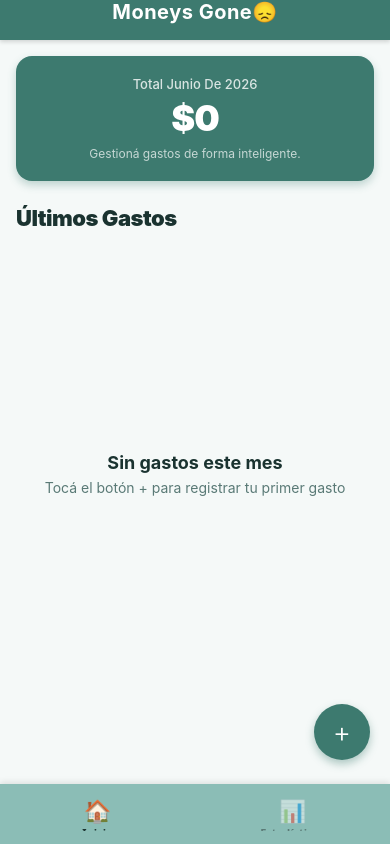
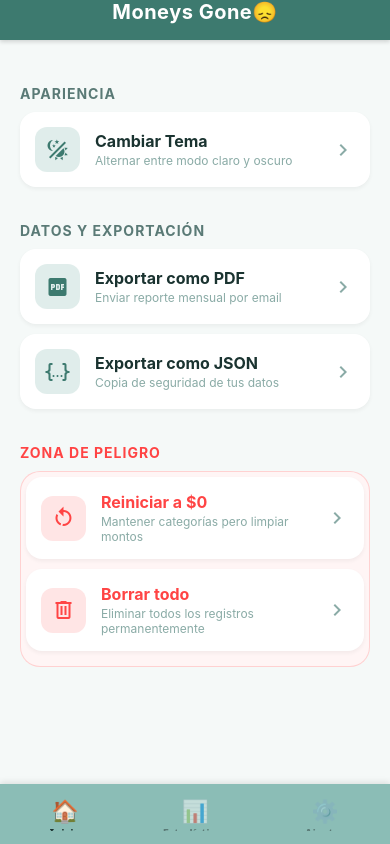
Before and after one commit to BrunoMoreno7/Taller-de-Aplicaciones, a React Native app: screen /Opciones in a window 390 px wide. Built offline with nearby package versions, Linux system fonts and the light colour scheme.

Commit message:
agrega pantalla de opciones

```diff
--- a/App.js
+++ b/App.js
@@ -4,20 +4,26 @@ import { createBottomTabNavigator } from '@react-navigation/bottom-tabs';
 import { createNativeStackNavigator } from '@react-navigation/native-stack';
 import { Text, Platform } from 'react-native';
 
+// IMPORTANTE: Si quieres usar MaterialCommunityIcons, debes importarlo:
+// import { MaterialCommunityIcons } from '@expo/vector-icons';
+
 import HomeScreen from './src/screens/HomeScreen';
 import NuevoGastoScreen from './src/screens/NuevoGastoScreen';
 import EstadisticasScreen from './src/screens/EstadisticasScreen';
+import OpcionesScreen from './src/screens/OpcionesScreen';
 import { COLORS } from './src/constants/theme';
 
 const Tab = createBottomTabNavigator();
 const Stack = createNativeStackNavigator();
 
 function TabIcon({ name, focused }) {
+  // Añadimos "Opciones" aquí para que coincida con el nombre de la ruta
   const icons = {
     Home: '🏠',
     Estadisticas: '📊',
-    Perfil: '👤',
+    Opciones: '⚙️', // Icono de engranaje (Emoji)
   };
+
   return (
     <Text
       style={{
@@ -25,7 +31,7 @@ function TabIcon({ name, focused }) {
         opacity: focused ? 1 : 0.5,
       }}
     >
-      {icons[name]}
+      {icons[name] || '❓'}
     </Text>
   );
 }
@@ -41,6 +47,8 @@ function HomeStack() {
           animation: 'slide_from_bottom',
         }}
       />
+      {/* Mantenemos Opciones aquí también por si quieres navegar desde el Header */}
+      <Stack.Screen name="Opciones" component={OpcionesScreen} />
     </Stack.Navigator>
   );
 }
@@ -74,7 +82,7 @@ export default function App() {
           },
         })}
       >
-         <Tab.Screen
+        <Tab.Screen
           name="Home"
           component={HomeStack}
           options={{ tabBarLabel: 'Inicio' }}
@@ -84,6 +92,14 @@ export default function App() {
           component={EstadisticasScreen}
           options={{ tabBarLabel: 'Estadísticas' }}
         />
+        <Tab.Screen
+          name="Opciones"
+          component={OpcionesScreen}
+          options={{
+            tabBarLabel: 'Ajustes'
+            // Quitamos el tabBarIcon de aquí porque ya lo maneja el TabIcon global arriba
+          }}
+        />
       </Tab.Navigator>
     </NavigationContainer>
   );
--- /dev/null
+++ b/src/screens/OpcionesScreen.js
@@ -0,0 +1,176 @@
+import React from 'react';
+import {
+  View,
+  Text,
+  StyleSheet,
+  ScrollView,
+  TouchableOpacity,
+  Alert,
+} from 'react-native';
+import { MaterialCommunityIcons } from '@expo/vector-icons'; // O la librería de iconos que uses
+import AppHeader from '../components/AppHeader';
+import { COLORS } from '../constants/theme';
+import { useGastos } from '../hooks/useGastos'; // Asumiendo que aquí tendrás las funciones para borrar
+
+export default function OpcionesScreen() {
+  const { limpiarGastos } = useGastos(); // Deberás implementar esto en tu hook
+
+  const handleToggleTheme = () => {
+    Alert.alert('Tema', 'Funcionalidad de tema oscuro próximamente.');
+  };
+
+  const handleExportData = (tipo) => {
+    Alert.alert(
+      'Exportar Datos',
+      `La exportación en formato ${tipo} por email estará disponible pronto.`
+    );
+  };
+
+  const confirmarBorrado = (modo) => {
+    const mensaje = modo === 'cero'
+      ? "¿Estás seguro de poner todos los montos en $0? Esta acción no se puede deshacer."
+      : "¿Estás seguro de eliminar todos los conceptos? Se borrará todo el historial.";
+
+    Alert.alert(
+      "Confirmar acción",
+      mensaje,
+      [
+        { text: "Cancelar", style: "cancel" },
+        {
+          text: "Confirmar",
+          style: "destructive",
+          onPress: () => {
+            // Aquí llamarías a la función de tu hook
+            console.log(`Ejecutando: ${modo}`);
+            Alert.alert("Éxito", "Operación realizada correctamente.");
+          }
+        }
+      ]
+    );
+  };
+
+  const OptionButton = ({ icon, title, subtitle, onPress, color = COLORS.text, isDestructive = false }) => (
+    <TouchableOpacity
+      style={styles.optionItem}
+      onPress={onPress}
+      activeOpacity={0.7}
+    >
+      <View style={[styles.iconContainer, { backgroundColor: isDestructive ? '#FFE5E5' : COLORS.primaryLight + '44' }]}>
+        <MaterialCommunityIcons name={icon} size={24} color={isDestructive ? '#FF4444' : COLORS.primary} />
+      </View>
+      <View style={styles.optionTextContainer}>
+        <Text style={[styles.optionTitle, { color: isDestructive ? '#FF4444' : color }]}>{title}</Text>
+        {subtitle && <Text style={styles.optionSubtitle}>{subtitle}</Text>}
+      </View>
+      <MaterialCommunityIcons name="chevron-right" size={24} color={COLORS.textMuted} />
+    </TouchableOpacity>
+  );
+
+  return (
+    <View style={styles.container}>
+      <AppHeader />
+
+      <ScrollView contentContainerStyle={styles.scroll}>
+        <Text style={styles.sectionTitle}>Apariencia</Text>
+        <OptionButton
+          icon="theme-light-dark"
+          title="Cambiar Tema"
+          subtitle="Alternar entre modo claro y oscuro"
+          onPress={handleToggleTheme}
+        />
+
+        <Text style={styles.sectionTitle}>Datos y Exportación</Text>
+        <OptionButton
+          icon="file-pdf-box"
+          title="Exportar como PDF"
+          subtitle="Enviar reporte mensual por email"
+          onPress={() => handleExportData('PDF')}
+        />
+        <OptionButton
+          icon="code-json"
+          title="Exportar como JSON"
+          subtitle="Copia de seguridad de tus datos"
+          onPress={() => handleExportData('JSON')}
+        />
+
+        <Text style={[styles.sectionTitle, { color: '#FF4444' }]}>Zona de Peligro</Text>
+        <View style={styles.dangerZone}>
+          <OptionButton
+            icon="restart"
+            title="Reiniciar a $0"
+            subtitle="Mantener categorías pero limpiar montos"
+            onPress={() => confirmarBorrado('cero')}
+            isDestructive
+          />
+          <OptionButton
+            icon="trash-can-outline"
+            title="Borrar todo"
+            subtitle="Eliminar todos los registros permanentemente"
+            onPress={() => confirmarBorrado('borrar')}
+            isDestructive
+          />
+        </View>
+      </ScrollView>
+    </View>
+  );
+}
+
+const styles = StyleSheet.create({
+  container: {
+    flex: 1,
+    backgroundColor: COLORS.background,
+  },
+  scroll: {
+    padding: 20,
+    paddingBottom: 40,
+  },
+  sectionTitle: {
+    fontSize: 14,
+    fontWeight: '700',
+    color: COLORS.textSecondary,
+    marginTop: 25,
+    marginBottom: 10,
+    textTransform: 'uppercase',
+    letterSpacing: 1,
+  },
+  optionItem: {
+    flexDirection: 'row',
+    alignItems: 'center',
+    backgroundColor: COLORS.white,
+    padding: 15,
+    borderRadius: 16,
+    marginBottom: 10,
+    elevation: 2,
+    shadowColor: '#000',
+    shadowOffset: { width: 0, height: 2 },
+    shadowOpacity: 0.05,
+    shadowRadius: 4,
+  },
+  iconContainer: {
+    width: 45,
+    height: 45,
+    borderRadius: 12,
+    justifyContent: 'center',
+    alignItems: 'center',
+    marginRight: 15,
+  },
+  optionTextContainer: {
+    flex: 1,
+  },
+  optionTitle: {
+    fontSize: 16,
+    fontWeight: '700',
+  },
+  optionSubtitle: {
+    fontSize: 12,
+    color: COLORS.textMuted,
+    marginTop: 2,
+  },
+  dangerZone: {
+    borderWidth: 1,
+    borderColor: '#FF444433',
+    borderRadius: 20,
+    padding: 5,
+    backgroundColor: '#FFF5F5',
+  }
+});
```
